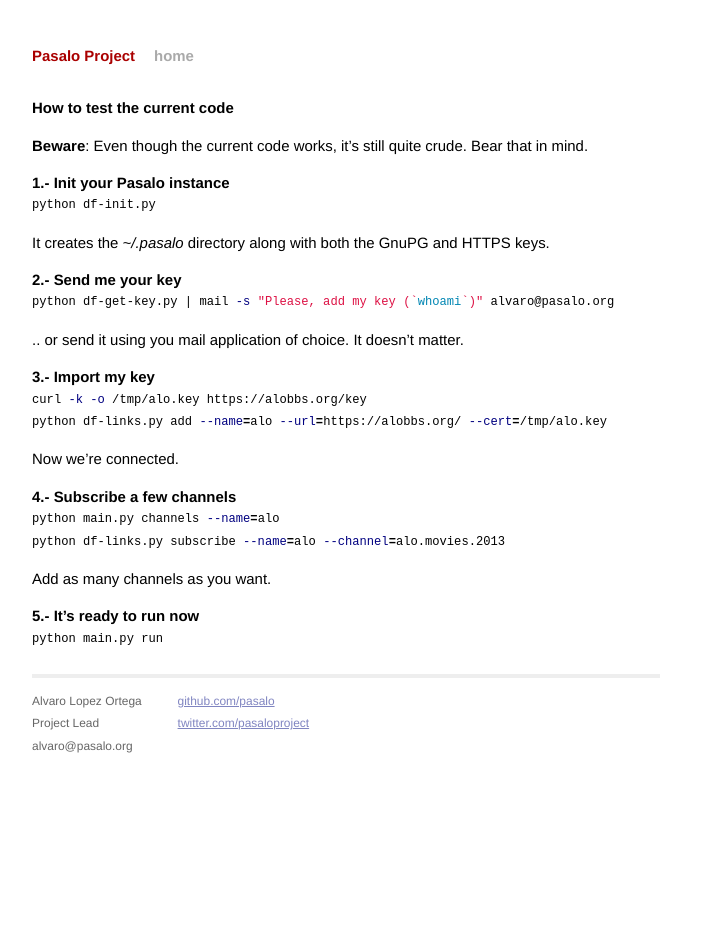
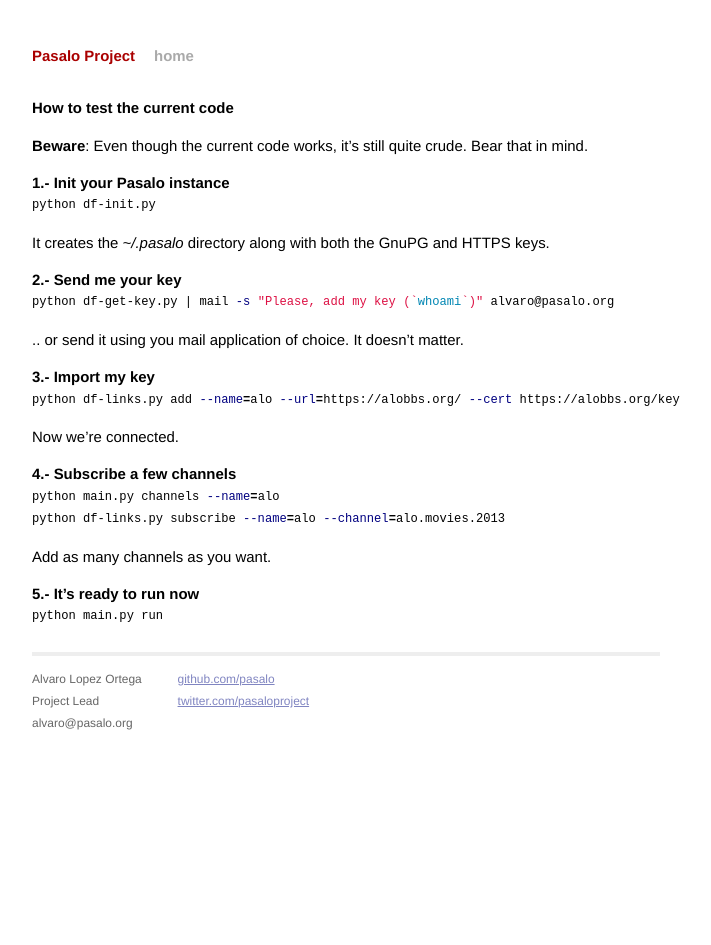
Before and after one commit to pasalo/pasalo.github.io, a Jekyll site: the page built from test.md, in a window 1280 px wide. Shown: the whole page, without its empty margins (294-1005 px from the left). Built offline with Jekyll 4.4.1, drawn with Linux system fonts in a browser that asks for light colours; Markdown is read by kramdown in place of the engine named in the settings.

Commit message:
No need to download the key ahead of time

```diff
--- a/test.md
+++ b/test.md
@@ -24,8 +24,7 @@ python df-get-key.py | mail -s "Please, add my key (`whoami`)" alvaro@pasalo.org
 
 ### 3.- Import my key
 ~~~ bash
-curl -k -o /tmp/alo.key https://alobbs.org/key
-python df-links.py add --name=alo --url=https://alobbs.org/ --cert=/tmp/alo.key
+python df-links.py add --name=alo --url=https://alobbs.org/ --cert https://alobbs.org/key
 ~~~
 Now we're connected.
 
```
